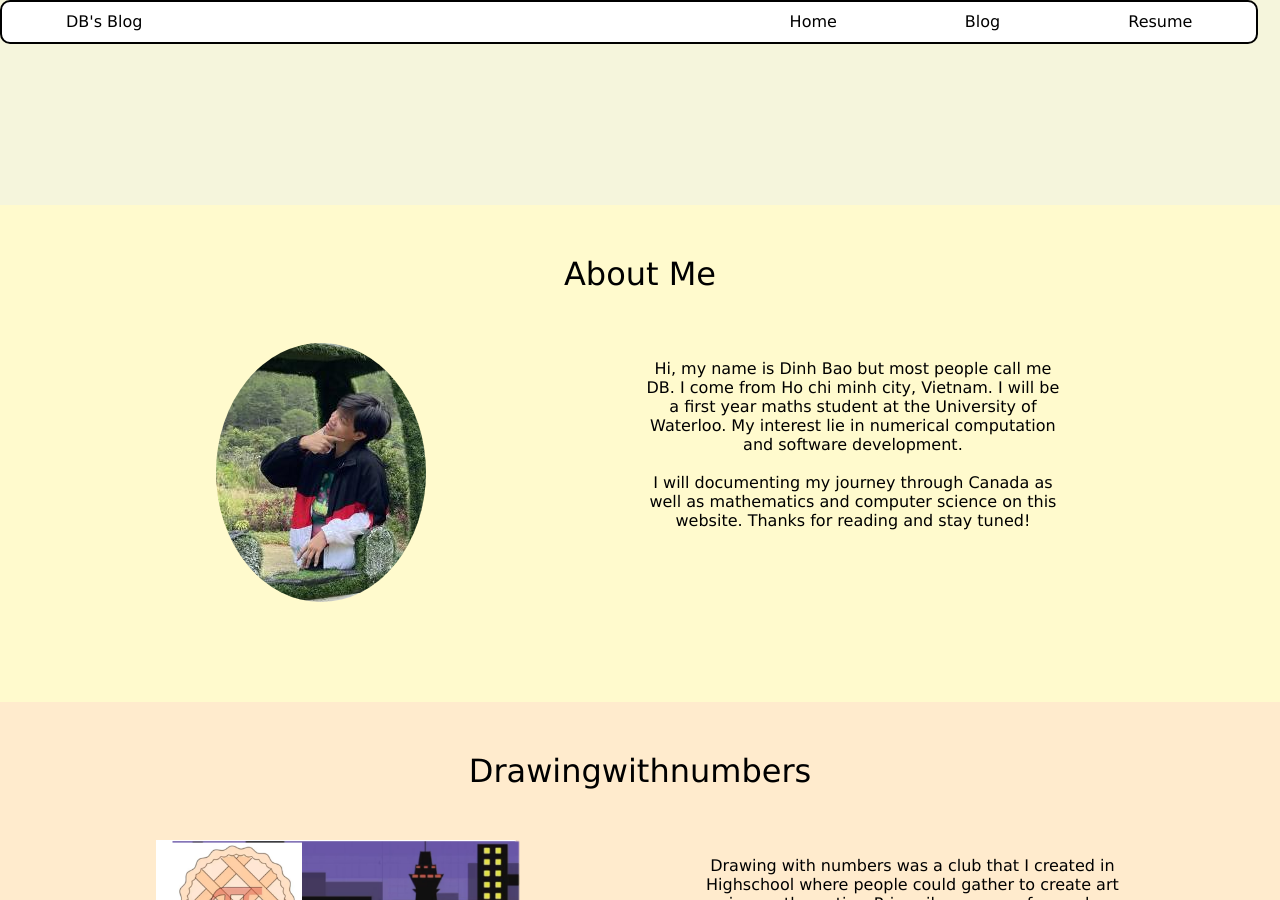
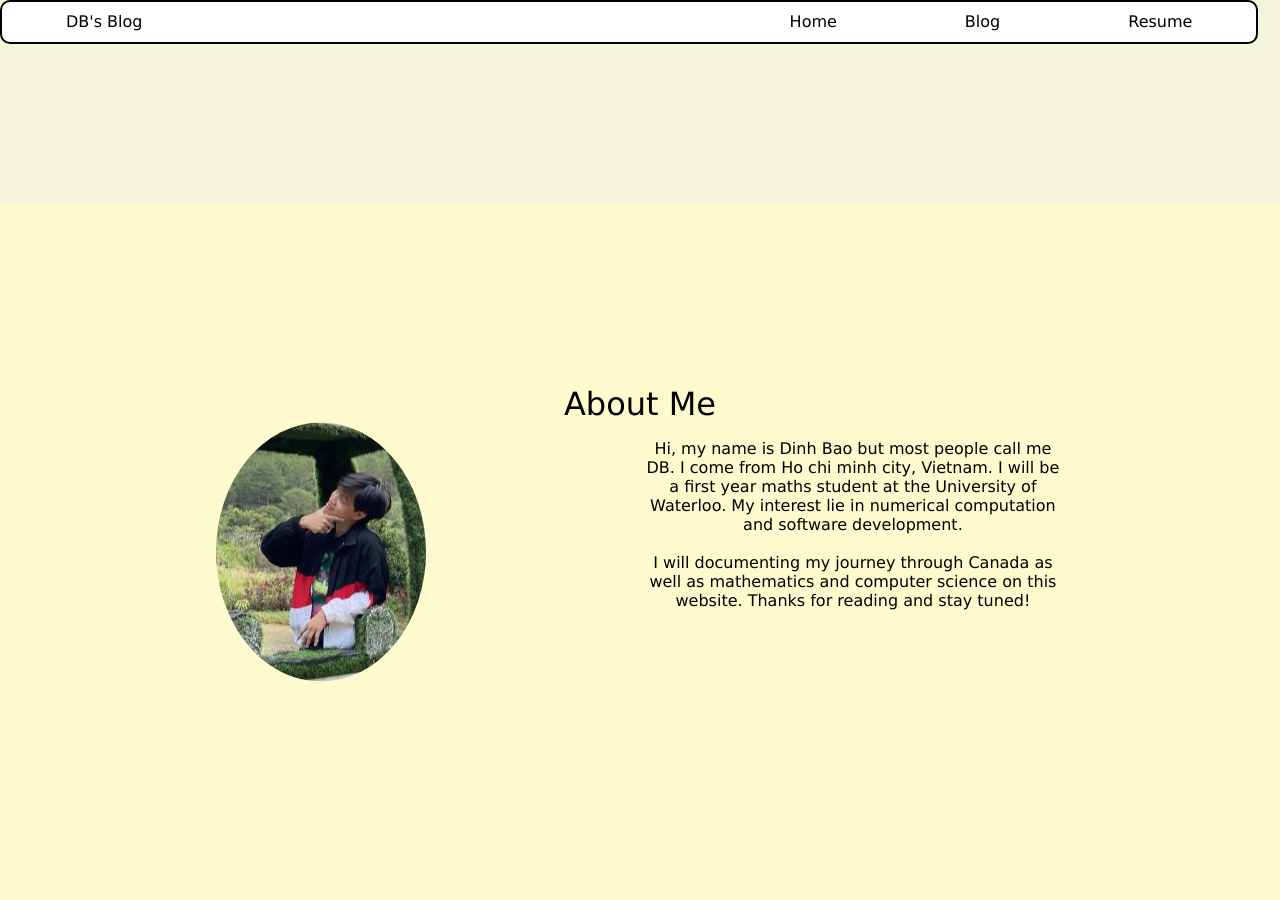
Before and after one commit to Dinhbaon/Dinhbaon.github.io, a Jekyll site: the page index.html, which Jekyll copies as it is, in a window 1280 px wide and 900 px high, scrolled down 695 px. Built offline with Jekyll 4.4.1, drawn with Linux system fonts in a browser that asks for light colours; some of the changed text lies outside the part shown.

Commit message:
fixed about me section

```diff
--- a/index.html
+++ b/index.html
@@ -48,9 +48,9 @@
             </div>
     </div>
 </div>
-    <div class="Aboutme" id="second-page">
-        <h1>About Me</h1>
-        <div class="desc">
+    <div class="Aboutme "  id="second-page">
+        <h1 style="position: relative; top:20%;">About Me</h1>
+        <div class="desc" style="transform: translateY(50%);">
             <img id="myphoto" src="assets\images\my photo.PNG" alt="A photo of me, DB"/>
             <p id="info">Hi, my name is Dinh Bao but most people call me DB. I come from Ho chi minh city, Vietnam. I will be a first year maths student at the University of Waterloo. My interest lie in numerical computation and software development.
             <br><br>I will documenting my journey through Canada as well as mathematics and computer science on this website. Thanks for reading and stay tuned!</p>
@@ -68,7 +68,7 @@
         </div>
 
     </div>
-<div class="contact">
+<!-- <div class="contact">
     <h2 >Contact info:</h2>
     <div class="link-space">
         <div class="links"><a class="contact-link" href="https://www.linkedin.com/in/nguyendinhbao/" target="_blank">Linkedin</a></div>
@@ -76,7 +76,7 @@
         <div class="links"><a class="contact-link" href="mailto: d26nguye@uwaterloo.ca" target="_blank">Email</a></div>
     </div>
 
-</div>
+</div>  -->
 <div class="license"><p style="left:10px;">Copyright (c) 2022 Dinhbaon</p</div>
 
 </body>
--- a/style.css
+++ b/style.css
@@ -92,25 +92,31 @@ ul.nav-bar li{
  }
 
 .Aboutme{
-    display: block;
+
     text-align: center;
     background-color:  lemonchiffon;
     margin: 0;
     padding: 0;
-    height: 100%;
+    position: relative;
+    height: 100vh;
+    display: block;
+
+
 
 }
 
 div.Aboutme h1{
     font-weight: 450;
     margin: 0;
-    padding: 50px 0 50px 0;
+
 
 }
 .project_page{
     display:block;
     background-color: blanchedalmond;
     text-align: center;
+    position: relative;
+    height: 100vh;
 }
 li a{
     color: black;
@@ -125,6 +131,7 @@ li a{
     display: flex;
     justify-content: space-evenly;
     padding-bottom: 100px;
+
 }
 #info{
     width: 33%;
```
